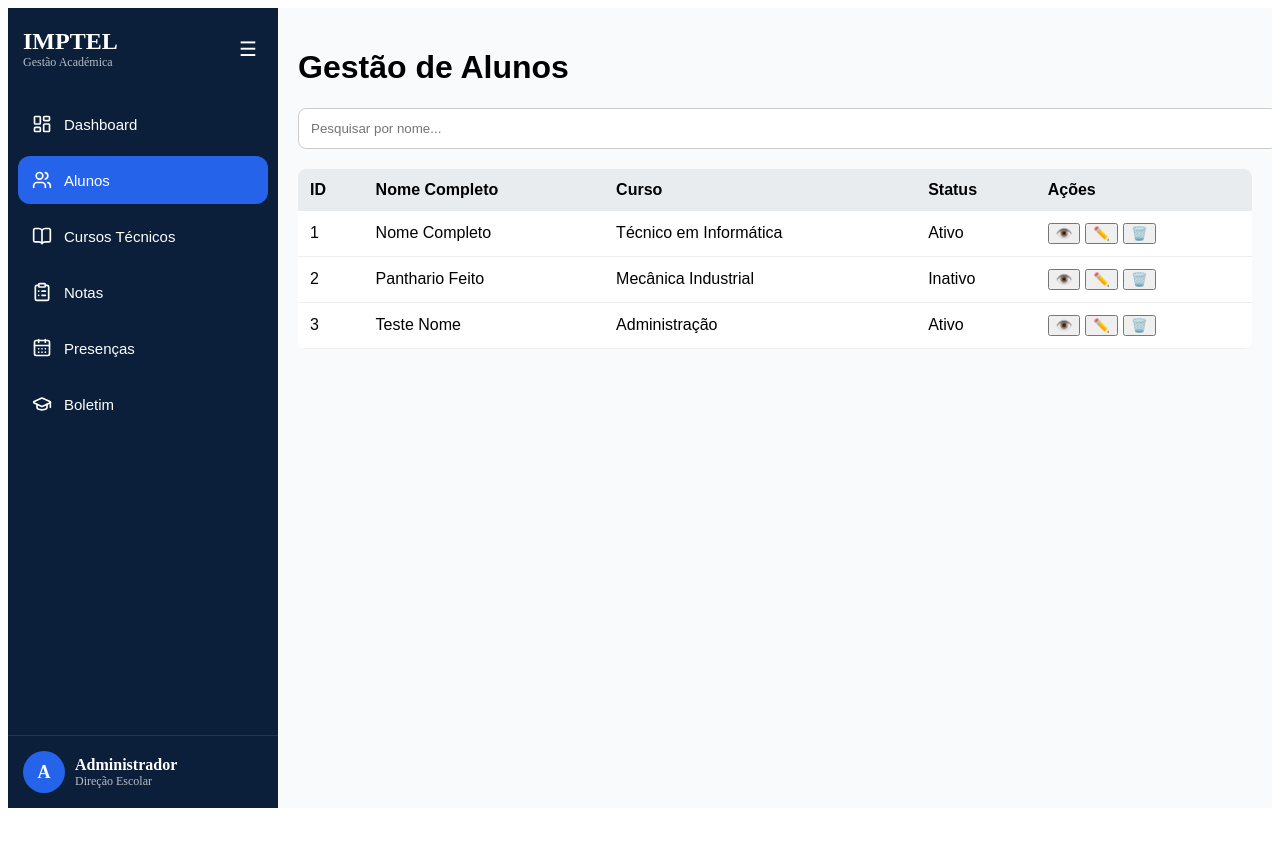
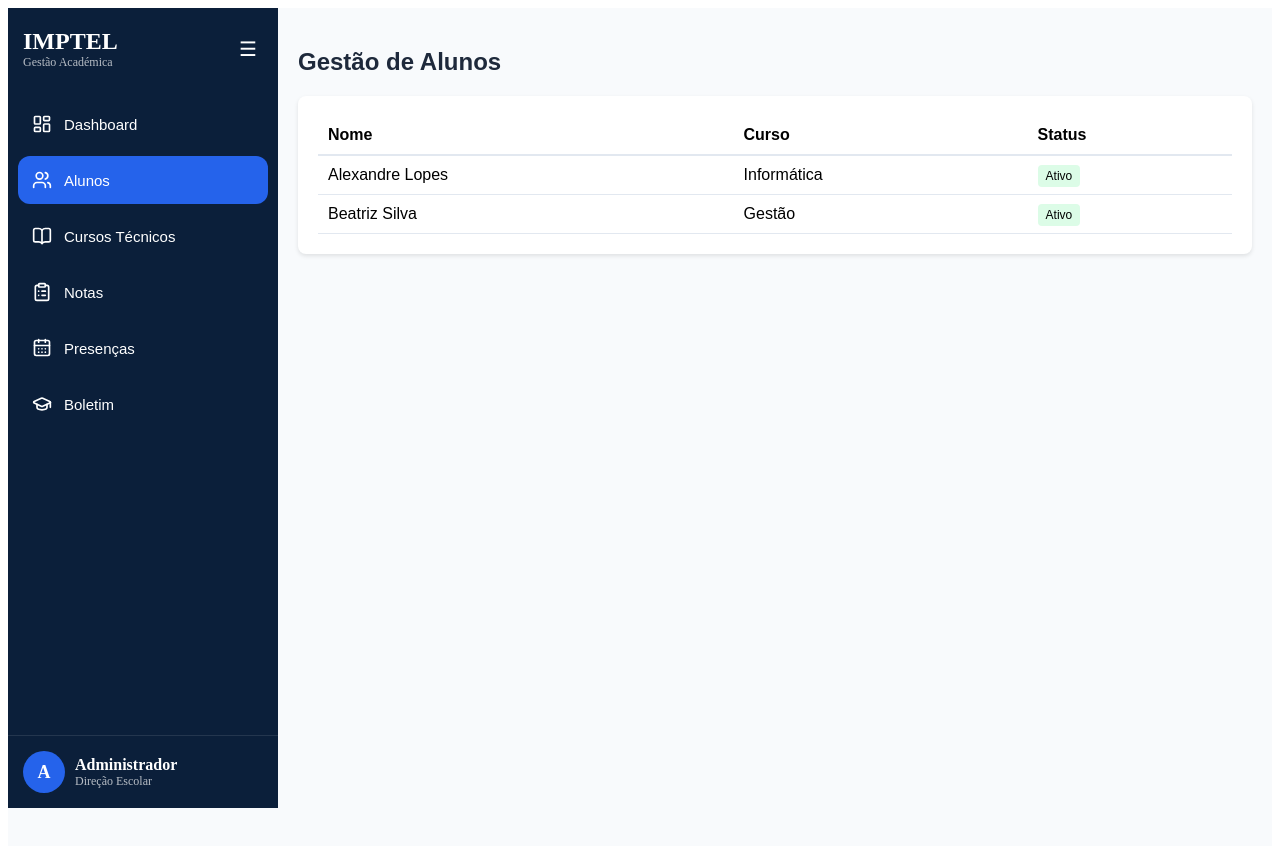
Before and after one commit to itzalexandre4-lgtm/Portal-IMPTEL, a React (Vite) app in the folder frontend/: page / in a window 1280 px wide. Both pictures are taken after a click on the button "Alunos". Shown: the top 846 px of the page. Before the commit the page ends 816 px from the top, so only its background shows below. Built offline with nearby package versions, Linux system fonts and the light colour scheme; no server answers.

Commit message:
Melhorando tabela de alunos

```diff
--- a/frontend/src/pages/Students.jsx
+++ b/frontend/src/pages/Students.jsx
@@ -1,59 +1,39 @@
 import React, { useState } from 'react';
 
 export default function Students() {
-  // Estado inicial com os teus dados
   const [alunos] = useState([
-    { id: 1, nome: 'Nome Completo', curso: 'Técnico em Informática', status: 'Ativo', data: '15/01/2023' },
-    { id: 2, nome: 'Panthario Feito', curso: 'Mecânica Industrial', status: 'Inativo', data: '03/01/2023' },
-    { id: 3, nome: 'Teste Nome', curso: 'Administração', status: 'Ativo', data: '16/01/2023' }
+    { id: '001', nome: 'Alexandre Lopes', curso: 'Informática', status: 'Ativo' },
+    { id: '002', nome: 'Beatriz Silva', curso: 'Gestão', status: 'Ativo' },
   ]);
 
-  const [searchTerm, setSearchTerm] = useState('');
+  return (
+    <div style={{ padding: '20px', backgroundColor: '#f8fafc', minHeight: '100vh', fontFamily: 'sans-serif' }}>
+      <h2 style={{ color: '#1e293b' }}>Gestão de Alunos</h2>
 
-  // Filtro de pesquisa
-  const filteredAlunos = alunos.filter(aluno =>
-    aluno.nome.toLowerCase().includes(searchTerm.toLowerCase())
-  );
-
-  return (
-    <div style={{ padding: '20px', fontFamily: 'Arial, sans-serif' }}>
-      <h1>Gestão de Alunos</h1>
-
-      {/* Barra de Pesquisa */}
-      <input
-        type="text"
-        placeholder="Pesquisar por nome..."
-        style={{ width: '100%', padding: '12px', marginBottom: '20px', borderRadius: '8px', border: '1px solid #ccc' }}
-        onChange={(e) => setSearchTerm(e.target.value)}
-      />
-
-      {/* Tabela */}
-      <table style={{ width: '100%', borderCollapse: 'collapse', backgroundColor: '#fff', borderRadius: '8px', overflow: 'hidden' }}>
+      <div style={{ backgroundColor: 'white', borderRadius: '8px', boxShadow: '0 2px 4px rgba(0,0,0,0.1)', padding: '20px' }}>
+        <table style={{ width: '100%', borderCollapse: 'collapse' }}>
           <thead>
-          <tr style={{ backgroundColor: '#e9ecef', textAlign: 'left' }}>
-            <th style={{ padding: '12px' }}>ID</th>
-            <th style={{ padding: '12px' }}>Nome Completo</th>
-            <th style={{ padding: '12px' }}>Curso</th>
-            <th style={{ padding: '12px' }}>Status</th>
-            <th style={{ padding: '12px' }}>Ações</th>
+            <tr style={{ borderBottom: '2px solid #e2e8f0', textAlign: 'left' }}>
+              <th style={{ padding: '10px' }}>Nome</th>
+              <th style={{ padding: '10px' }}>Curso</th>
+              <th style={{ padding: '10px' }}>Status</th>
             </tr>
           </thead>
           <tbody>
-          {filteredAlunos.map((aluno) => (
-            <tr key={aluno.id} style={{ borderBottom: '1px solid #eee' }}>
-              <td style={{ padding: '12px' }}>{aluno.id}</td>
-              <td style={{ padding: '12px' }}>{aluno.nome}</td>
-              <td style={{ padding: '12px' }}>{aluno.curso}</td>
-              <td style={{ padding: '12px' }}>{aluno.status}</td>
-              <td style={{ padding: '12px' }}>
-                <button style={{ marginRight: '5px' }}>👁️</button>
-                <button style={{ marginRight: '5px' }}>✏️</button>
-                <button>🗑️</button>
+            {alunos.map((aluno) => (
+              <tr key={aluno.id} style={{ borderBottom: '1px solid #e2e8f0' }}>
+                <td style={{ padding: '10px' }}>{aluno.nome}</td>
+                <td style={{ padding: '10px' }}>{aluno.curso}</td>
+                <td style={{ padding: '10px' }}>
+                  <span style={{ backgroundColor: '#dcfce7', padding: '4px 8px', borderRadius: '4px', fontSize: '12px' }}>
+                    {aluno.status}
+                  </span>
                 </td>
               </tr>
             ))}
           </tbody>
         </table>
       </div>
+    </div>
   );
 }
```
Lines whose indentation alone changed are shown as unchanged.
